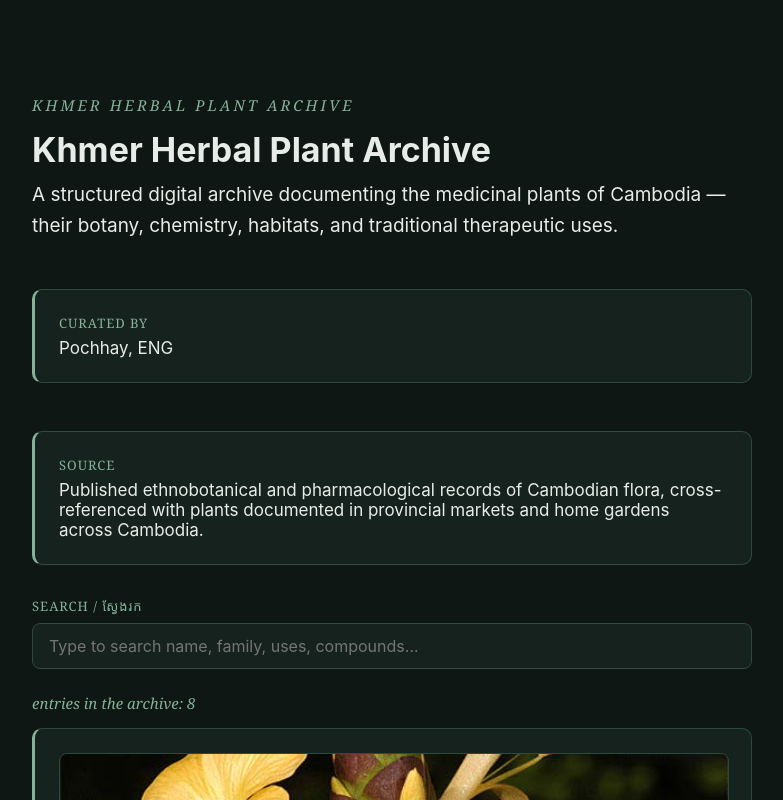
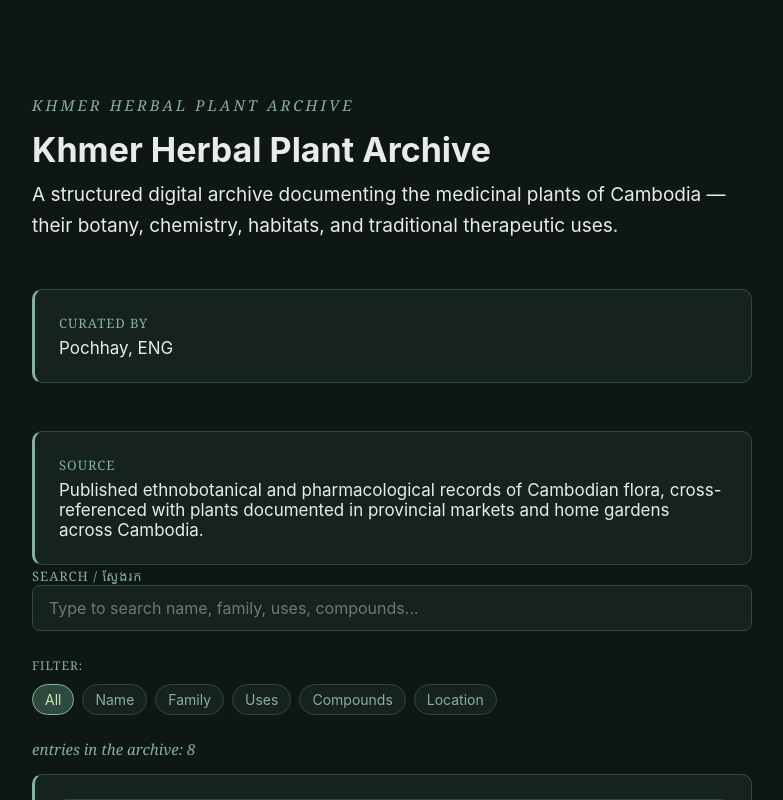
Before and after one commit to Pochhay/traditional-healing-archive, a Next.js app: page / in a window 1280 px wide. Shown: the top 800 px of the page, without its empty margins (248-1031 px from the left). Built offline with nearby package versions, Linux system fonts and the light colour scheme; a web font is replaced by a local one.

Commit message:
sprint 1: add search filter field [AI-assisted]

```diff
--- a/app/page.js
+++ b/app/page.js
@@ -5,12 +5,24 @@ import collection from "../collection.config.js";
 import entries from "../data/entries.js";
 import EntryCard from "../components/EntryCard.js";
 
+const SEARCH_FIELDS = {
+  all: ["nameKhmer", "nameEnglish", "scientificName", "family", "description", "location", "partsUsed", "dosage", "caution", "chemicalCompounds", "medicinalUses"],
+  scoped: [
+    { key: "name", label: "Name", props: ["nameKhmer", "nameEnglish", "scientificName"] },
+    { key: "family", label: "Family", props: ["family"] },
+    { key: "uses", label: "Uses", props: ["medicinalUses"] },
+    { key: "compounds", label: "Compounds", props: ["chemicalCompounds"] },
+    { key: "location", label: "Location", props: ["location"] },
+  ],
+};
+
 export default function Home() {
   const [query, setQuery] = useState("");
+  const [activeFields, setActiveFields] = useState([]);
 
   const lowerQuery = query.toLowerCase().trim();
 
-  const filteredEntries = entries.filter((entry) => {
+  const filterEntries = (entry) => {
     if (!lowerQuery) return true;
 
     const matchField = (val) =>
@@ -20,23 +32,29 @@ export default function Home() {
       Array.isArray(arr) &&
       arr.some((item) => typeof item === "string" && item.toLowerCase().includes(lowerQuery));
 
-    return (
-      matchField(entry.nameKhmer) ||
-      matchField(entry.nameEnglish) ||
-      matchField(entry.scientificName) ||
-      matchField(entry.family) ||
-      matchField(entry.description) ||
-      matchField(entry.location) ||
-      matchField(entry.partsUsed) ||
-      matchField(entry.dosage) ||
-      matchArray(entry.chemicalCompounds) ||
-      matchArray(entry.medicinalUses)
-    );
-  });
+    const matchProp = (prop) =>
+      Array.isArray(entry[prop]) ? matchArray(entry[prop]) : matchField(entry[prop]);
+
+    if (activeFields.length === 0) {
+      return SEARCH_FIELDS.all.some(matchProp);
+    }
+
+    return SEARCH_FIELDS.scoped
+      .filter(({ key }) => activeFields.includes(key))
+      .some(({ props }) => props.some(matchProp));
+  };
+
+  const filteredEntries = entries.filter(filterEntries);
 
   const totalEntries = entries.length;
   const resultCount = filteredEntries.length;
   const isSearching = lowerQuery !== "";
+  const isScoped = activeFields.length > 0;
+
+  const toggleField = (key) =>
+    setActiveFields((prev) =>
+      prev.includes(key) ? prev.filter((f) => f !== key) : [...prev, key]
+    );
 
   return (
     <main style={styles.wrap}>
@@ -53,18 +71,51 @@ export default function Home() {
         <p style={styles.cardValue}>{collection.source}</p>
       </div>
 
-      <p style={styles.searchLabel}>SEARCH / ស្វែងរក</p>
+      <label style={styles.searchLabel} htmlFor="archive-search">
+        SEARCH / ស្វែងរក
+      </label>
       <input
         type="text"
+        id="archive-search"
         placeholder="Type to search name, family, uses, compounds..."
         value={query}
         onChange={(e) => setQuery(e.target.value)}
         style={styles.searchInput}
       />
 
+      <p style={styles.filterLabel}>FILTER:</p>
+      <div style={styles.filterRow}>
+        <button
+          type="button"
+          style={activeFields.length === 0 ? styles.pillActive : styles.pill}
+          onClick={() => setActiveFields([])}
+        >
+          All
+        </button>
+        {SEARCH_FIELDS.scoped.map(({ key, label }) => (
+          <button
+            key={key}
+            type="button"
+            style={activeFields.includes(key) ? styles.pillActive : styles.pill}
+            onClick={() => toggleField(key)}
+          >
+            {label}
+          </button>
+        ))}
+      </div>
+
       {isSearching ? (
         <p style={styles.count}>
-          {resultCount} result{resultCount !== 1 ? "s" : ""} found for &ldquo;{query}&rdquo;
+          {resultCount} result{resultCount !== 1 ? "s" : ""}
+          {isScoped
+            ? " in " +
+              SEARCH_FIELDS.scoped
+                .filter(({ key }) => activeFields.includes(key))
+                .map(({ label }) => label)
+                .join(" / ") +
+              " found"
+            : " found"}{" "}
+          for &ldquo;{query}&rdquo;
         </p>
       ) : (
         <p style={styles.count}>entries in the archive: {totalEntries}</p>
@@ -158,6 +209,42 @@ const styles = {
     fontFamily: "inherit",
     outline: "none",
     boxSizing: "border-box",
+    marginBottom: 12,
+  },
+  filterLabel: {
+    fontFamily: "Georgia, 'Times New Roman', serif",
+    fontSize: 12,
+    color: "#86B29B",
+    marginTop: 14,
+    marginBottom: 8,
+    textTransform: "uppercase",
+    letterSpacing: 1,
+  },
+  filterRow: {
+    display: "flex",
+    flexWrap: "wrap",
+    gap: 8,
+    marginTop: 10,
+  },
+  pill: {
+    padding: "6px 12px",
+    borderRadius: 999,
+    fontSize: 14,
+    backgroundColor: "#16221D",
+    border: "1px solid #2D4A3E",
+    color: "#86B29B",
+    cursor: "pointer",
+    fontFamily: "inherit",
+  },
+  pillActive: {
+    padding: "6px 12px",
+    borderRadius: 999,
+    fontSize: 14,
+    backgroundColor: "#2D4A3E",
+    border: "1px solid #86B29B",
+    color: "#C8E6A9",
+    cursor: "pointer",
+    fontFamily: "inherit",
   },
   count: {
     fontFamily: "Georgia, 'Times New Roman', serif",
--- a/components/EntryCard.js
+++ b/components/EntryCard.js
@@ -1,4 +1,4 @@
-import React from 'react';
+import React from "react";
 
 const styles = {
   card: {
@@ -49,16 +49,6 @@ const styles = {
     lineHeight: 1.8,
     margin: "4px 0 0",
   },
-  list: {
-    fontSize: 16,
-    color: "#E8ECE9",
-    lineHeight: 1.8,
-    margin: "4px 0 0",
-    paddingLeft: 20,
-  },
-  listItem: {
-    margin: "4px 0",
-  },
 };
 
 const FIELDS = [
@@ -72,48 +62,35 @@ const FIELDS = [
   { label: "Caution", prop: "caution" },
 ];
 
+function hasContent(value) {
+  if (Array.isArray(value)) return value.length > 0;
+  return typeof value === "string" && value.trim().length > 0;
+}
+
 export default function EntryCard({ entry }) {
-  const {
-    id,
-    nameKhmer,
-    nameEnglish,
-    scientificName,
-    family,
-    image,
-    description,
-    location,
-    chemicalCompounds,
-    medicinalUses,
-    partsUsed,
-    dosage,
-    caution,
-  } = entry;
-
-  const data = { family, description, location, chemicalCompounds, medicinalUses, partsUsed, dosage, caution };
-
   return (
     <article style={styles.card}>
-      {image && (
+      {entry.image && (
         <img
-          src={image}
-          alt={`${nameEnglish} (${nameKhmer})`}
+          src={entry.image}
+          alt={`${entry.nameEnglish} (${entry.nameKhmer})`}
           style={styles.photo}
         />
       )}
-      <h2 style={styles.nameKhmer}>{nameKhmer}</h2>
-      <p style={styles.nameEnglish}>{nameEnglish}</p>
-      <p style={styles.scientific}>{scientificName}</p>
+      <h2 style={styles.nameKhmer}>{entry.nameKhmer}</h2>
+      <p style={styles.nameEnglish}>{entry.nameEnglish}</p>
+      <p style={styles.scientific}>{entry.scientificName}</p>
 
       {FIELDS.map(({ label, prop }) => {
-        const value = data[prop];
+        const value = entry[prop];
+        if (!hasContent(value)) return null;
+
         return (
           <div key={label}>
             <p style={styles.label}>{label}</p>
-            {Array.isArray(value) ? (
-              <p style={styles.value}>{value.join(", ")}</p>
-            ) : (
-              <p style={styles.value}>{value}</p>
-            )}
+            <p style={styles.value}>
+              {Array.isArray(value) ? value.join(", ") : value}
+            </p>
           </div>
         );
       })}
```
